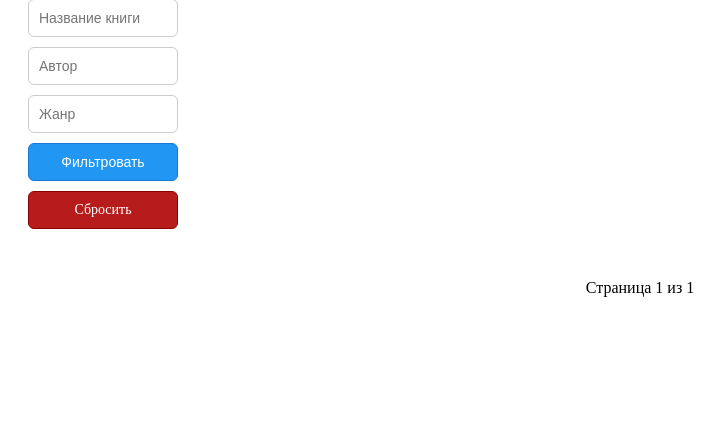
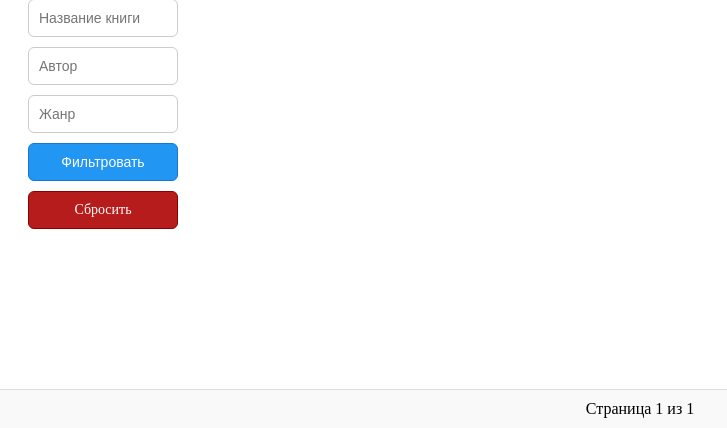
Before and after one commit to the-Hodor/my_library, a Django app: template library/templates/library/main.html in a window 1280 px wide. Shown: the part 372-800 px from the top of the page, without its empty margins (0-727 px from the left). Run offline with Django 4.2, Linux system fonts and the light colour scheme; the template is opened without the code that fills it: most values are stand-ins (such as "Sample title", 1, 10 or a date in 2020).

Commit message:
final changes-2

```diff
--- a/library/static/library/css/style.css
+++ b/library/static/library/css/style.css
@@ -29,7 +29,7 @@
 }
 
 .edit-btn {
-    margin-top: 10px;
+    margin-top: 20px;
     padding: 5px 10px;
     background-color: #006400;
     color: white;
@@ -220,8 +220,15 @@
 }
 
 .pagination {
+    position: fixed;
+    bottom: 0;
+    left: 0;
+    width: 100%;
     text-align: center;
-    margin: 20px 0;
+    background-color: #f9f9f9;
+    padding: 10px 0;
+    border-top: 1px solid #ddd;
+    z-index: 1000;
 }
 
 .pagination a {
--- a/library/templates/library/book_detail.html
+++ b/library/templates/library/book_detail.html
@@ -20,11 +20,12 @@
 </ul>
 
 <h3>Добавить новую заметку</h3>
-<form method="post">
+<form method="post" style="margin-bottom: 20px;">
     {% csrf_token %}
     {{ form.as_p }}
     <button type="submit">Добавить заметку</button>
 </form>
 
+
 <a href="{% url 'edit_book' book.pk %}" class="edit-btn">Редактировать</a>
 {% endblock %}
--- a/library/templates/library/main.html
+++ b/library/templates/library/main.html
@@ -62,5 +62,5 @@
         {% if page_obj.has_next %}
         <a href="?page={{ page_obj.next_page_number }}">Вперёд</a>
         {% endif %}
-    </div>
+</div>
 {% endblock %}
```
